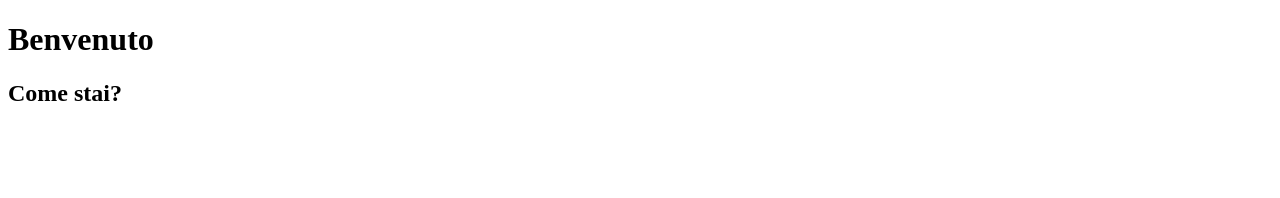
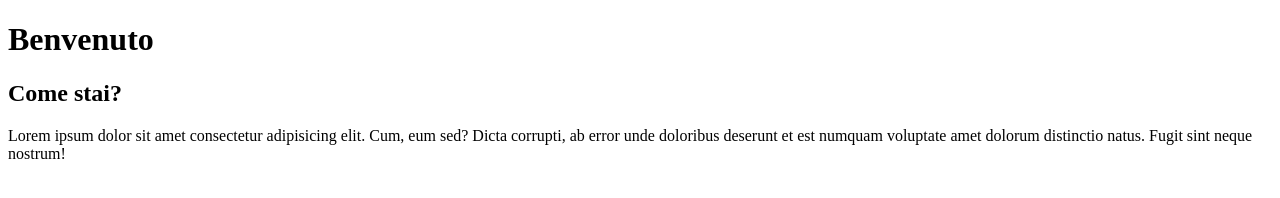
Before and after one commit to FrancescoFlavioMartinelli/GitProva, a plain HTML site: page index.html in a window 1280 px wide. Drawn offline with Linux system fonts and the light colour scheme.

Commit message:
Aggiunto sottotitolo e testo

```diff
--- a/index.html
+++ b/index.html
@@ -11,5 +11,7 @@
     <h1>Benvenuto</h1>
     <h2>Come stai?</h2>
 
+    <p>Lorem ipsum dolor sit amet consectetur adipisicing elit. Cum, eum sed? Dicta corrupti, ab error unde doloribus deserunt et est numquam voluptate amet dolorum distinctio natus. Fugit sint neque nostrum!</p>
+
 </body>
 </html>
```
